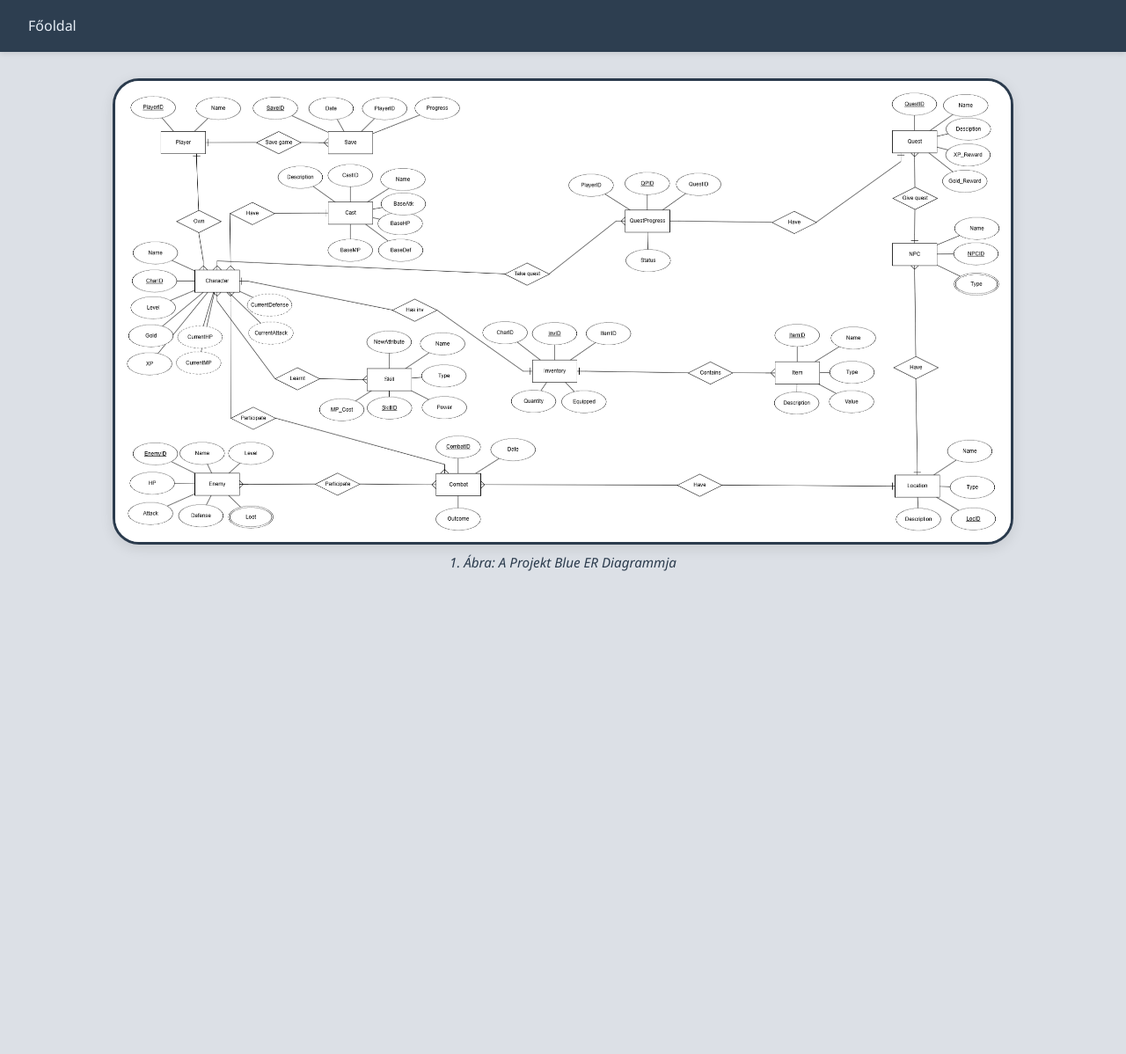
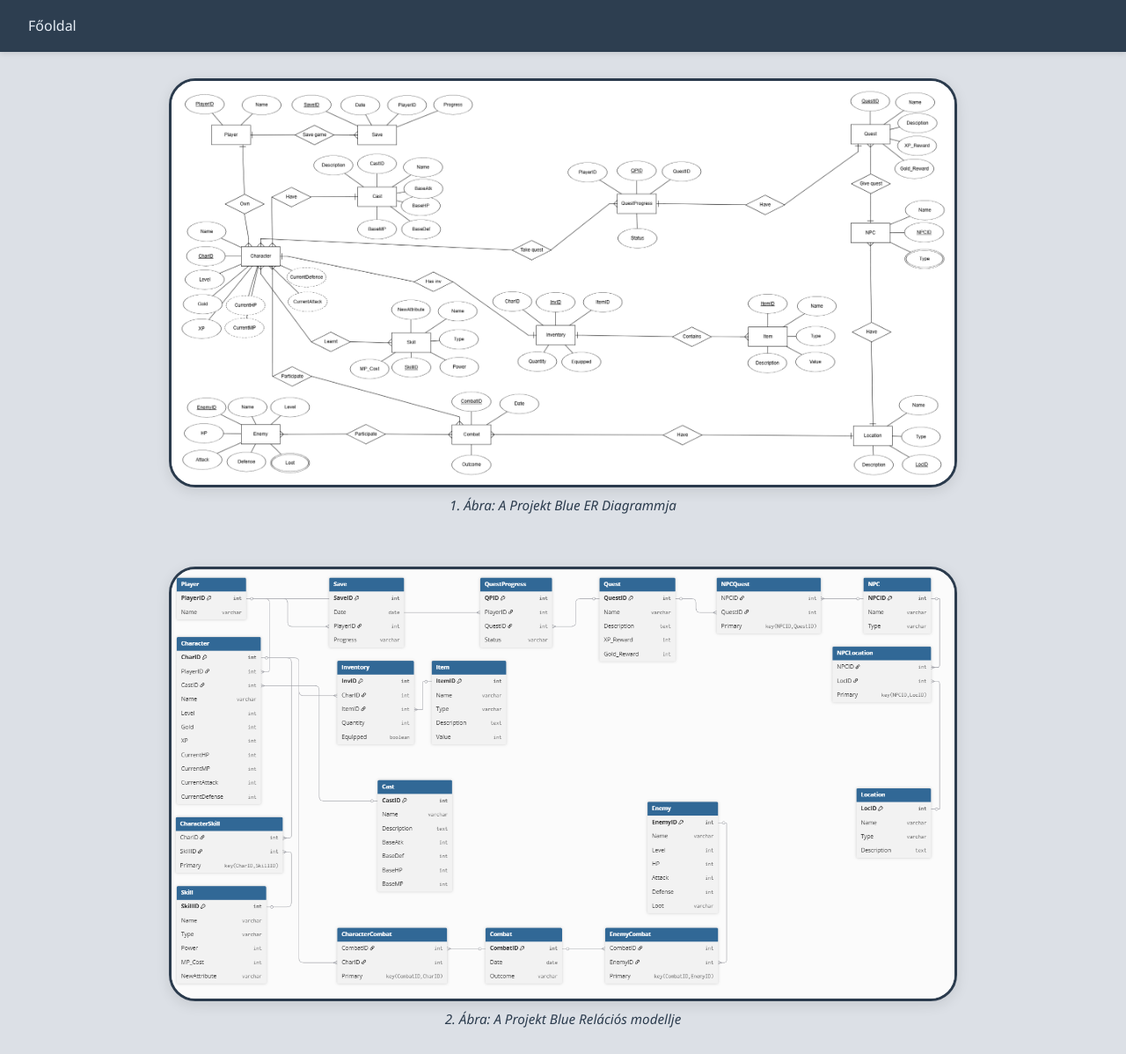
Before and after one commit to zsivadi/Szoftvertechnologia, a plain HTML site: page H4/h4-dbplan.html in a window 1280 px wide. Shown: the whole page at 88% size. Before the commit the page ends 800 px from the top, so only its background shows below. Drawn offline with Linux system fonts and the light colour scheme.

Commit message:
RM added + restructure

```diff
--- a/h4-dbplan.html
+++ b/H4/h4-dbplan.html
@@ -4,19 +4,24 @@
     <meta charset="UTF-8">
     <meta name="viewport" content="width=device-width, initial-scale=1.0">
     <title>Document</title>
-    <link rel="stylesheet" href="style.css">
+    <link rel="stylesheet" href="../style.css">
 </head>
 <body>
     <nav class="navbar">
     <div class="nav-container">
       <ul class="nav-links">
-        <li><a href="index.html">Főoldal</a></li>
+        <li><a href="../index.html">Főoldal</a></li>
       </ul>
     </div>
   </nav>
   <div class="img-container">
-    <img id="erdimg" src="erd.png" alt="ER Diagramm">
+    <img id="dbimg" src="../pics/erd.png" alt="ER Diagramm">
     <figcaption>1. Ábra: A Projekt Blue ER Diagrammja</figcaption>
+  </div>
+
+  <div class="img-container">
+    <img id="dbimg" src="../pics/rem.png" alt="ER Diagramm">
+    <figcaption>2. Ábra: A Projekt Blue Relációs modellje</figcaption>
   </div>
 </body>
 </html>
--- a/style.css
+++ b/style.css
@@ -94,8 +94,8 @@ body {
     margin-top: 30px;
 }
 
-#erdimg {
-    width: 80%;
+#dbimg {
+    width: 70%;
     display: block;
     margin: 0 auto;
     border-radius: 30px;
@@ -104,7 +104,7 @@ body {
     box-shadow: 0 4px 15px rgba(0, 0, 0, 0.1);
 }
 
-#erdimg:hover {
+#dbimg:hover {
     transform: scale(1.03);
     box-shadow: 0 6px 20px rgba(0, 0, 0, 0.2);
 }
@@ -115,3 +115,7 @@ body {
     color: #2b3b4d;
     font-size: 0.95rem;
 }
+
+figcaption {
+    margin-bottom: 30px;
+}
```
Also changed, not shown: index.html (+1 -1 lines), pics/erd.png (renamed from erd.png), pics/rem.png (added).
